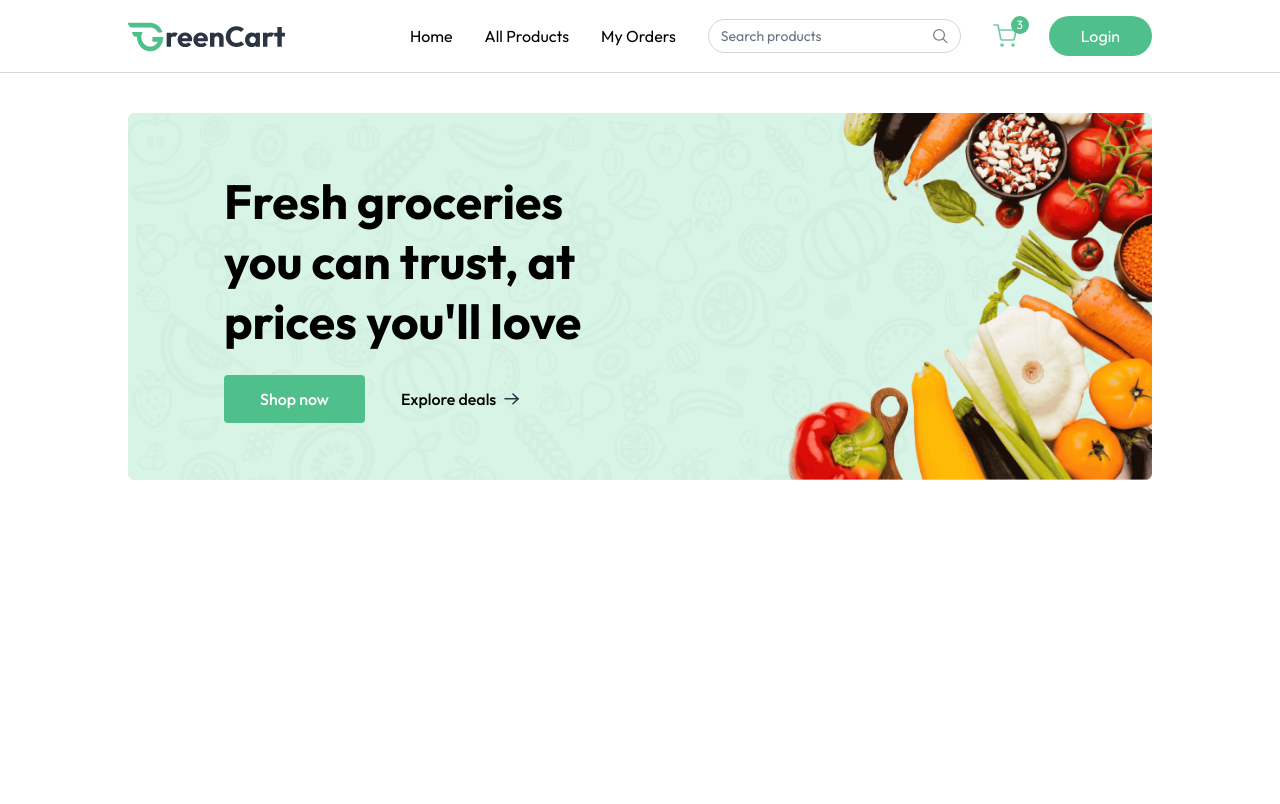
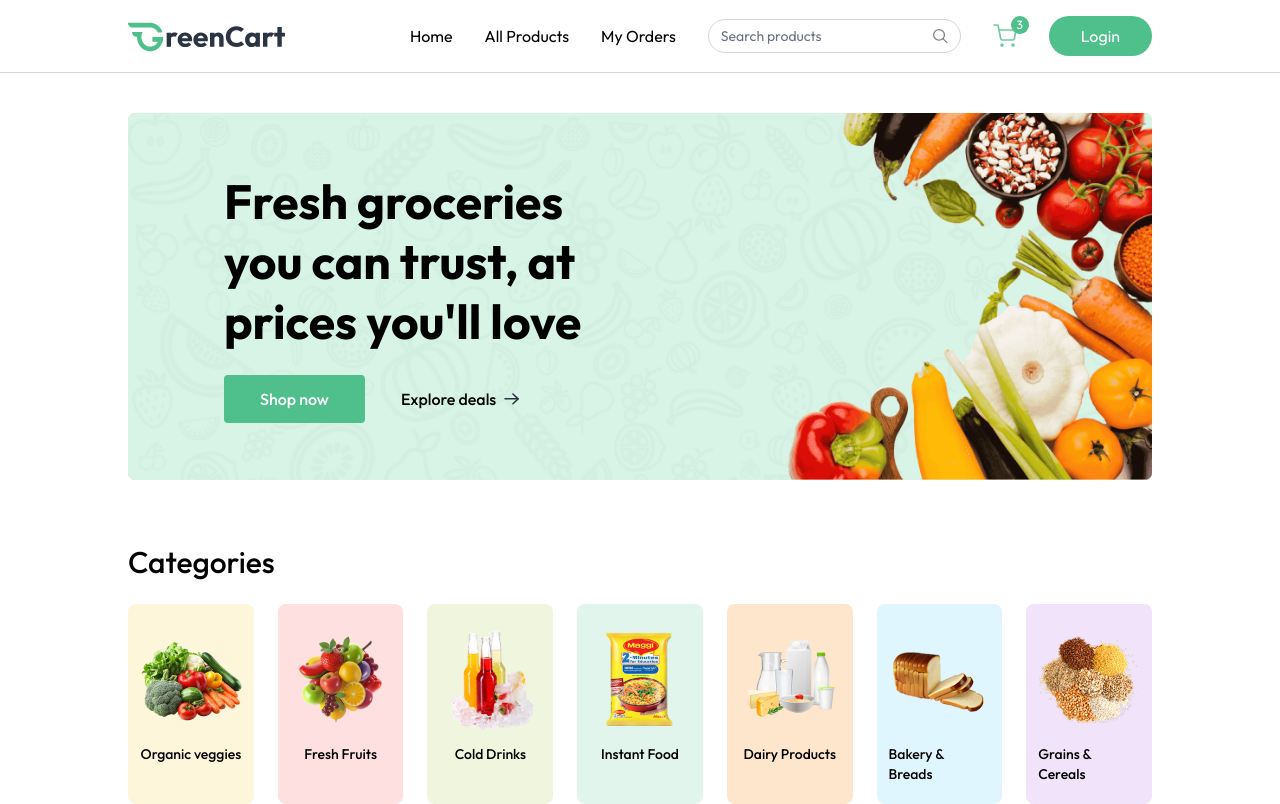
Before and after one commit to Aditya-5831/green-cart-grocery-app, a React (Vite) app in the folder frontend/: page / in a window 1280 px wide. Built offline with nearby package versions, Linux system fonts and the light colour scheme.

Commit message:
feat: add categories component in home page

```diff
--- /dev/null
+++ b/frontend/src/components/Categories.tsx
@@ -0,0 +1,26 @@
+import { categories } from "../constants/assets"
+import { useAppContext } from "../context/AppContext"
+
+const Categories = () => {
+    const  {navigate} = useAppContext();
+
+  return (
+    <div className="mt-16">
+        <p className="text-2xl md:text-3xl font-medium">Categories</p>
+
+    <div className="grid grid-cols-2 sm:grid-cols-3 md:grid-cols-5 lg:grid-cols-6 xl:grid-cols-7 mt-6 gap-6">
+        {categories.map((category, index) =>
+        <div style={{backgroundColor: category.bgColor}} onClick={() => {
+            navigate(`/products/${category.path.toLowerCase()}`);
+            scrollTo(0,0)
+        }} key={index} className="group cursor-pointer py-5 px-3 gap-2 rounded-lg flex flex-col items-center">
+            <img src={category.image} alt={category.text} className="group-hover:scale-108 transition max-w-28"/>
+            <p className="text-sm font-medium">{category.text}</p>
+        </div>)}
+    </div>
+
+    </div>
+  )
+}
+
+export default Categories
--- a/frontend/src/pages/Home.tsx
+++ b/frontend/src/pages/Home.tsx
@@ -1,9 +1,11 @@
+import Categories from "../components/Categories"
 import MainBanner from "../components/MainBanner"
 
 const Home = () => {
   return (
     <div className="mt-10">
         <MainBanner/>
+        <Categories/>
     </div>
   )
 }
```
